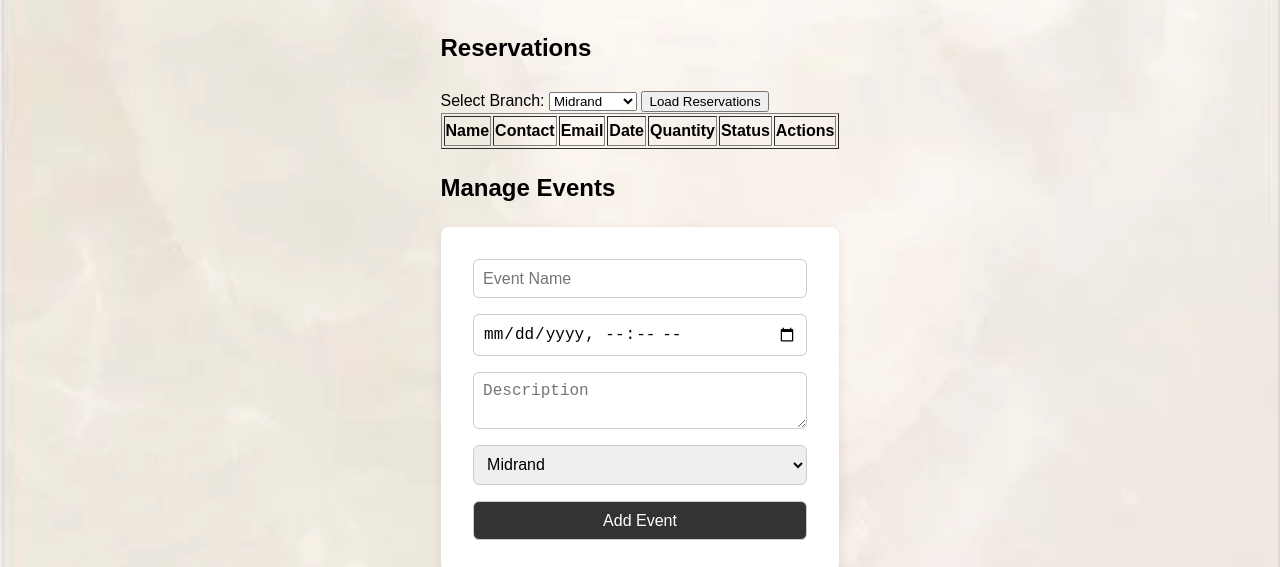
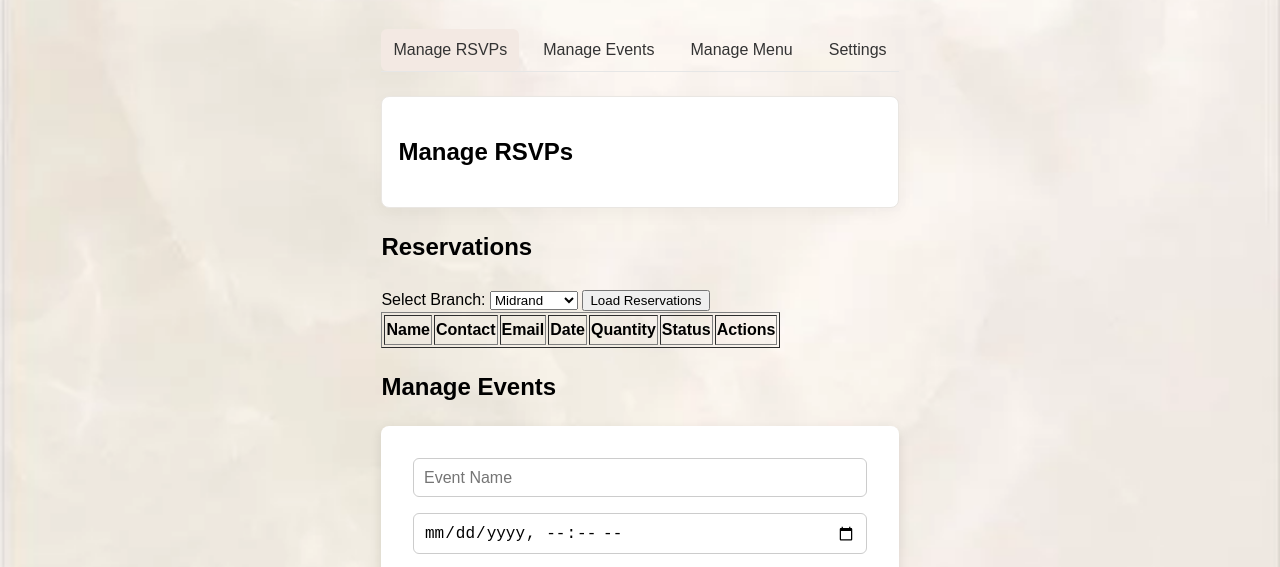
Before and after one commit to caffeine-and-chocolate/la-Seddi-C-and-Co, a website: page public/admin.html in a window 1280 px wide. Shown: the part 169-736 px from the top of the page. Drawn offline with Linux system fonts and the light colour scheme; no server answers.

Commit message:
CSS updates

```diff
--- a/public/admin.html
+++ b/public/admin.html
@@ -9,6 +9,38 @@
 
   <main>
     <h1>Admin Dashboard</h1>
+
+    <!-- Admin navigation -->
+    <nav id="adminNav" class="admin-nav">
+      <ul>
+        <li><a href="#manageRsvp" data-panel="manageRsvp" class="admin-link">Manage RSVPs</a></li>
+        <li><a href="#manageEvents" data-panel="manageEvents" class="admin-link">Manage Events</a></li>
+        <li><a href="#manageMenu" data-panel="manageMenu" class="admin-link">Manage Menu</a></li>
+        <li><a href="#settings" data-panel="settings" class="admin-link">Settings</a></li>
+      </ul>
+    </nav>
+
+    <!-- Panels (put your existing content inside these) -->
+    <section id="manageRsvp" class="admin-panel" aria-hidden="true" style="display:none;">
+      <h2>Manage RSVPs</h2>
+      <!-- existing RSVP management UI goes here -->
+    </section>
+
+    <section id="manageEvents" class="admin-panel" aria-hidden="true" style="display:none;">
+      <h2>Manage Events</h2>
+      <!-- existing Events UI goes here -->
+    </section>
+
+    <section id="manageMenu" class="admin-panel" aria-hidden="true" style="display:none;">
+      <h2>Manage Menu</h2>
+      <!-- your existing Manage Menu form and table go here -->
+    </section>
+
+    <section id="settings" class="admin-panel" aria-hidden="true" style="display:none;">
+      <h2>Settings</h2>
+      <!-- optional settings content -->
+    </section>
+
 
     <!-- Reservations Section -->
     <section id="reservations">
@@ -144,6 +176,53 @@
   </main>
 
   <script>
+
+    // Panels show/hide logic
+    (function() {
+      const links = document.querySelectorAll('.admin-link');
+      const panels = document.querySelectorAll('.admin-panel');
+
+      function showPanel(id, pushState = true) {
+        panels.forEach(p => {
+          const visible = p.id === id;
+          p.style.display = visible ? '' : 'none';
+          p.setAttribute('aria-hidden', visible ? 'false' : 'true');
+        });
+        links.forEach(a => a.classList.toggle('active', a.dataset.panel === id));
+        if (pushState) {
+          history.replaceState(null, '', '#' + id);
+        }
+        // focus first focusable element in panel for accessibility
+        const panel = document.getElementById(id);
+        if (panel) {
+          const focusable = panel.querySelector('button, a, input, textarea, select');
+          if (focusable) focusable.focus();
+        }
+      }
+
+      // Click handlers
+      links.forEach(link => {
+        link.addEventListener('click', e => {
+          e.preventDefault();
+          const panelId = link.dataset.panel;
+          showPanel(panelId);
+        });
+      });
+
+      // Show panel from hash on load
+      window.addEventListener('DOMContentLoaded', () => {
+        const hash = location.hash.replace('#', '');
+        const initial = hash || links[0].dataset.panel;
+        showPanel(initial, false);
+      });
+
+      // Optional: respond to back/forward navigation
+      window.addEventListener('hashchange', () => {
+        const id = location.hash.replace('#', '') || links[0].dataset.panel;
+        showPanel(id, false);
+      });
+    })();
+
     // ---------------- Reservations ----------------
     document.getElementById('loadReservations').addEventListener('click', async () => {
       const branch = document.getElementById('branchSelect').value;
--- a/public/style.css
+++ b/public/style.css
@@ -122,7 +122,7 @@ form button:hover {
 #promotionsContainer h2,
 #eventsContainer h2 {
   margin-top: 0;
-  color: #222;
+  color: #9f8363;
 }
 
 .menu-item {
@@ -231,6 +231,42 @@ form button:hover {
 @media (max-width: 480px) {
   #rsvpForm { padding: 1rem; }
   #rsvpForm button { width: 100%; }
+}
+
+/* Admin nav */
+.admin-nav {
+  margin: 1rem 0 1.5rem;
+  border-bottom: 1px solid #e6e6e6;
+}
+
+.admin-nav ul {
+  list-style:none;
+  padding:0; margin:0;
+  display:flex;
+  gap:12px;
+  flex-wrap:wrap;
+}
+
+.admin-nav a {
+  display:inline-block;
+  padding:8px 12px;
+  text-decoration:none;
+  color:#333;
+  border-radius:6px;
+}
+
+.admin-nav a.active, .admin-nav a:hover {
+  background:#f3e9e3;
+  color:#333;
+}
+
+/* Panel container */
+.admin-panel { background:#fff; border:1px solid #e9e6e2; padding:16px; border-radius:8px; box-shadow:0 6px 18px rgba(0,0,0,0.04); margin-bottom:1.25rem; }
+
+/* Small screens */
+@media (max-width:640px) {
+  .admin-nav ul { gap:8px; }
+  .admin-panel { padding:12px; }
 }
 
 /* Footer links */
```
Also changed, not shown: public/index.html (+3 -3 lines).
